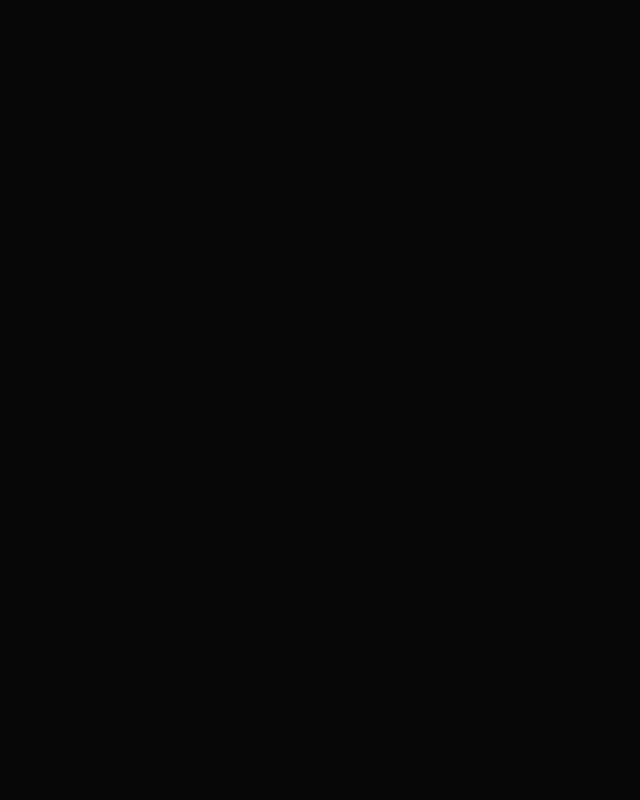
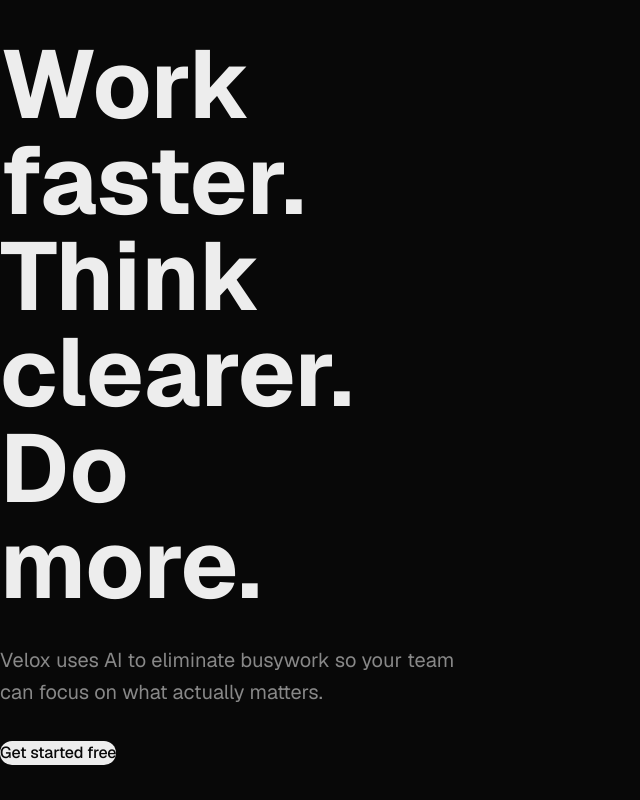
Before and after one commit to sadeniemela/velox, a Next.js app: page / in a window 1280 px wide. Shown: the whole page, without its empty margins (0-640 px from the left). Built offline with nearby package versions, Linux system fonts and the light colour scheme.

Commit message:
Design updates

```diff
--- a/app/page.tsx
+++ b/app/page.tsx
@@ -9,7 +9,6 @@ export default function Home() {
   return (
     <main>
       <Hero />
-
       <Features />
       <Showcase />
       <Stats />
--- a/components/sections/Hero.tsx
+++ b/components/sections/Hero.tsx
@@ -1,7 +1,67 @@
 "use client"
 
+import { useRef } from "react";
+import { gsap, useGSAP } from "@/lib/gsap";
+import { compileFunction } from "vm";
+
 export default function Hero() {
+
+    const container = useRef<HTMLDivElement>(null);
+    const words = [
+        "Work",
+        "faster.",
+        "Think",
+        "clearer.",
+        "Do",
+        "more.",
+    ]
+
+  useGSAP(() => {
+    const tl = gsap.timeline()
+
+    tl.from(".hero-word", {
+      y: 80,
+      opacity: 0,
+      duration: 0.8,
+      stagger: 0.1,
+      ease: "power3.out",
+    })
+    .from(".hero-sub", {
+      y: 20,
+      opacity: 0,
+      duration: 0.6,
+      ease: "power2.out",
+    }, "-=0.3")
+    .from(".hero-cta", {
+      y: 20,
+      opacity: 0,
+      duration: 0.6,
+      ease: "power2.out",
+    }, "-=0.4")
+
+  }, { scope: container })
+
+
     return (
-        <main></main>
+        <section ref={container}
+            className="min-h-screen flex flex-col items-start justify-center gap-8 py-20">
+
+            <h1 className="text-[clamp(3rem,10vw,9rem)] leading-[0.9] hero-title">
+                {words.map((word, i) => (
+                    <span key={i} className="hero-word font-bold text-8xl p-4 block">
+                        {word}
+                    </span>
+                ))}
+            </h1>
+
+            <p className="hero-sub text-[clamp(1rem,2vw,1.25rem)] text-[#888] max-w-120 leading-relaxed">
+            Velox uses AI to eliminate busywork so your team can focus on what actually matters.
+            </p>
+
+            <button className="hero-cta px-8 py-3.5 text-base font-medium bg-[#ededed] text-[#080808] border-none rounded-full cursor-pointer tracking-[-0.01em] hover:bg-white transition-colors">
+            Get started free
+            </button>
+
+        </section>
     )
 }
--- a/lib/gsap.ts
+++ b/lib/gsap.ts
@@ -1,9 +1,10 @@
 // Importing gsap and the ScrollTrigger plugin
 import gsap from "gsap";
 import { ScrollTrigger } from "gsap/ScrollTrigger";
+import { useGSAP } from "@gsap/react";
 
 // Registering the ScrollTrigger plugin with gsap
 gsap.registerPlugin(ScrollTrigger);
 
 // Re-exporting gsap and ScrollTrigger for use in other parts of the application
-export { gsap, ScrollTrigger };
+export { gsap, ScrollTrigger, useGSAP };
```
